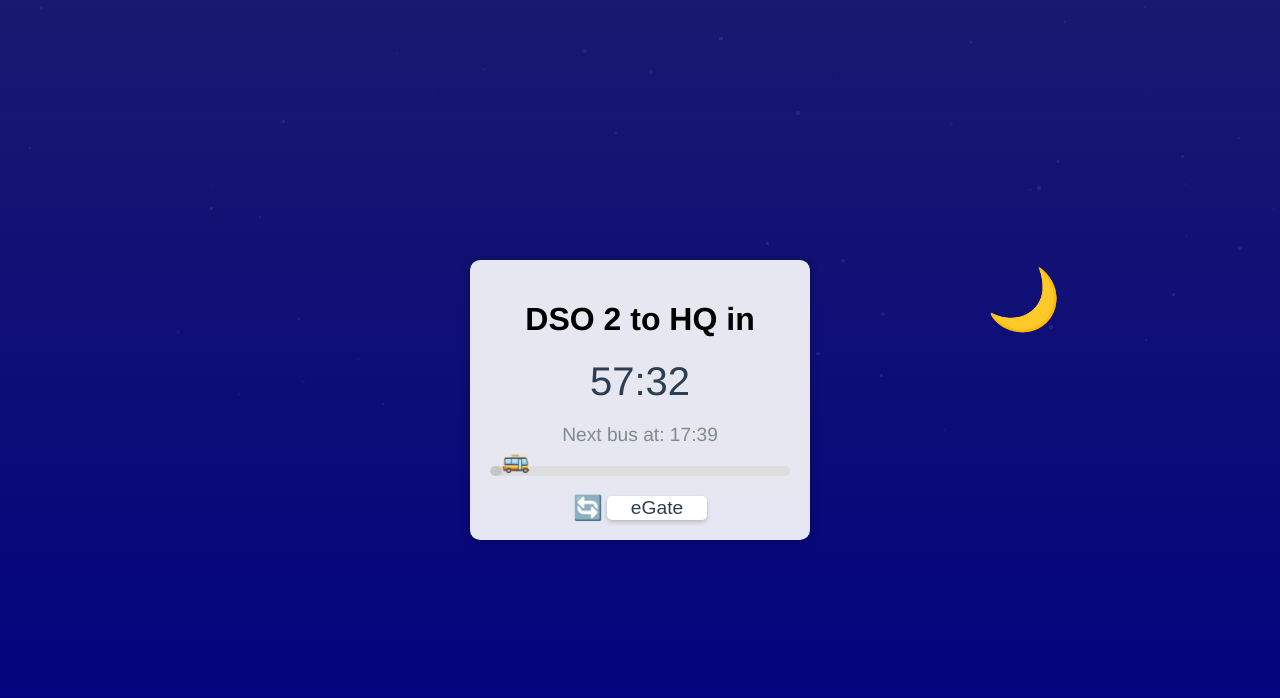
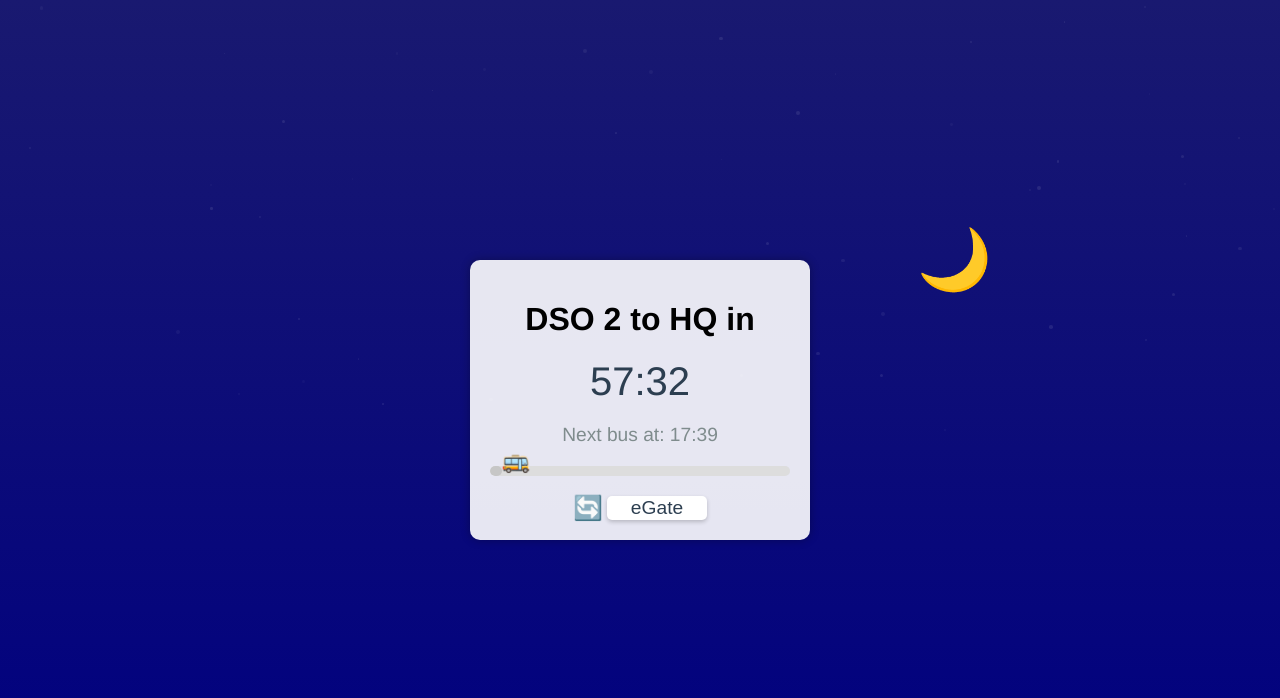
Before and after one commit to adriacp96/dso, a plain HTML site: page index.html in a window 1280 px wide. Shown: the top 698 px of the page. Drawn offline with Linux system fonts and the light colour scheme; a web font is replaced by a local one.

Commit message:
Update index.html

```diff
--- a/index.html
+++ b/index.html
@@ -429,21 +429,21 @@
             }
             progress = Math.max(0, Math.min(1, progress));
 
-            // Definir el semicírculo
-            const startX = 0;   // Izquierda inferior
-            const endX = 100;   // Derecha inferior
-            const radiusX = (endX - startX) / 2;
+            // Definir el semicírculo dentro de los límites visibles
+            const startX = 10;    // 10% desde la izquierda
+            const endX = 90;      // 90% desde la izquierda (dentro de la pantalla)
+            const radiusX = (endX - startX) / 2; // Radio horizontal
             const centerX = startX + radiusX;
-            const baseY = 75;   // Altura base (justo encima de las dunas)
-            const maxHeight = 25; // Punto más alto del semicírculo
+            const startY = 70;    // 70% desde la parte superior (justo encima de las dunas)
+            const maxHeight = 20; // 20% desde la parte superior (punto más alto)
 
             const angle = progress * Math.PI; // 0 a π (180 grados)
             const leftPosition = centerX + radiusX * Math.sin(angle); // Movimiento horizontal
-            const topPosition = baseY - (baseY - maxHeight) * Math.cos(angle); // Movimiento vertical
+            const topPosition = startY - (startY - maxHeight) * Math.cos(angle); // Movimiento vertical
 
-            // Aplicar posición
-            celestial.style.left = `${leftPosition}%`;
-            celestial.style.top = `${topPosition}%`;
+            // Aplicar posición asegurando que esté dentro de la pantalla
+            celestial.style.left = `${Math.max(0, Math.min(100, leftPosition))}%`;
+            celestial.style.top = `${Math.max(0, Math.min(100, topPosition))}%`;
             celestial.style.display = 'block';
         }
 
@@ -534,7 +534,7 @@
         function findClosestBusTimes(inputTime) {
             const [inputHours, inputMinutes] = inputTime.split(':').map(Number);
             const targetTimeInMinutes = inputHours * 60 + inputMinutes;
-            const maxDelayMinutes = 55; // Cambiado de 40 a 55 minutos
+            const maxDelayMinutes = 55; // 55 minutos como solicitado
 
             const schedule = grosvenorToHQSchedule.map(item => ({
                 gros: item.gros,
```
